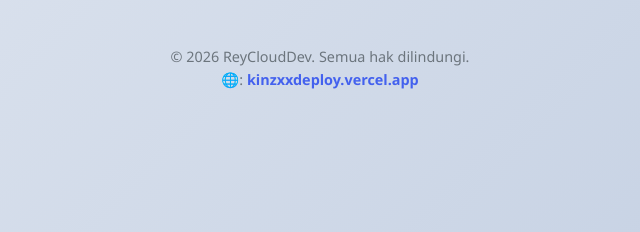
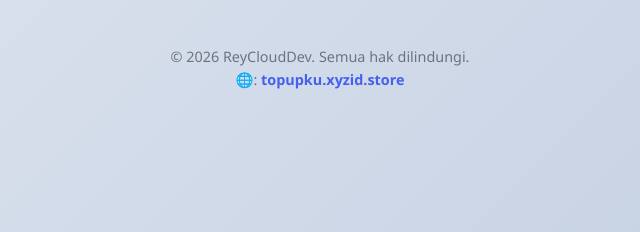
Before and after one commit to ReyZ4YouXGod/TopupKu, a website: page public/panduan.html in a window 1280 px wide. Shown: the part 1357-1589 px from the top of the page, 320-960 px from the left. Drawn offline with Linux system fonts and the light colour scheme.

Commit message:
Update panduan.html

```diff
--- a/public/panduan.html
+++ b/public/panduan.html
@@ -353,7 +353,7 @@
     <footer>
         <div class="container">
             <p>&copy; 2026 ReyCloudDev. Semua hak dilindungi.</p>
-            <p>🌐: <span class="highlight">kinzxxdeploy.vercel.app</span></p>
+            <p>🌐: <span class="highlight">topupku.xyzid.store</span></p>
         </div>
     </footer>
 
```
